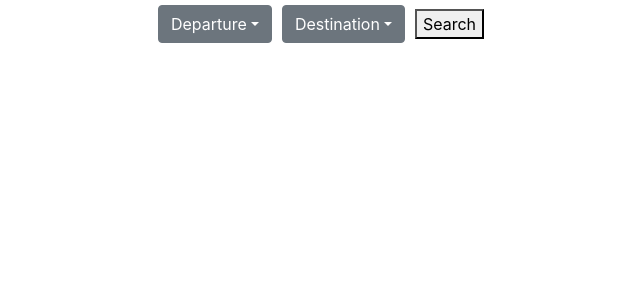
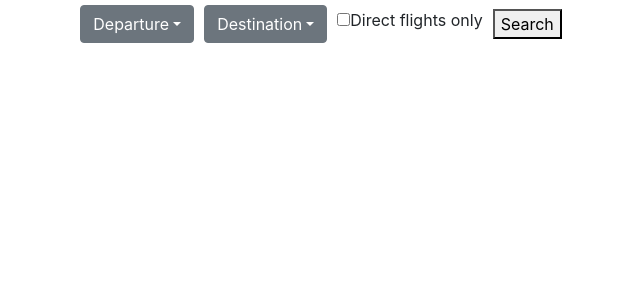
Before and after one commit to laszlovladi/Flights, a React (Create React App) app: page / in a window 1280 px wide. Shown: the top 300 px of the page, without its empty margins (319-959 px from the left). Built offline with nearby package versions, Linux system fonts and the light colour scheme.

Commit message:
added transfer column and filter

```diff
--- a/src/App.jsx
+++ b/src/App.jsx
@@ -56,7 +56,13 @@ const App = () => {
   };
 
   function searchClicked(){
-    getSearchResults();
+    if (destination !== 'Destination' && departure !== 'Departure'){
+      getSearchResults();
+    }else{
+      const red = {color: 'red'}
+      // return <h3 style={red}>"Destination" or "Departure" is not selected!</h3>
+      alert('"Destination" or "Departure" is not selected!');
+    }
   }
 
   // useEffect(()=>{
@@ -66,7 +72,7 @@ const App = () => {
   return (
     <div className="App">
       <SearchBar searchClicked={searchClicked} departure={departure} destination={destination} setDeparture={setDeparture} setDestination={setDestination}/>
-      <DisplayFlights flights={flights} display={display}/>
+      <DisplayFlights flights={flights} display={display} departure={departure} destination={destination}/>
     </div>
   );
 }
--- a/src/DisplayFlights.jsx
+++ b/src/DisplayFlights.jsx
@@ -5,7 +5,7 @@ import { Table } from 'reactstrap';
 import { Spinner } from 'reactstrap';
 
 
-export const DisplayFlights = ({flights, display}) =>{
+export const DisplayFlights = ({flights, display, destination, departure}) =>{
 
   if (display === 'empty') {
     return <></>
@@ -17,11 +17,15 @@ export const DisplayFlights = ({flights, display}) =>{
     );
   }
 
+  if(0){
+    flights = flights.filter((flight)=>{
+      return flight.route.length === 1;
+    })
+  }
 
   const rows = flights.map((flight, index) => {
     const dTime = DateTime.fromMillis(flight.dTime * 1000).toFormat('dd/MM hh:mm')
     const aTime = DateTime.fromMillis(flight.aTime * 1000).toFormat('dd/MM hh:mm')
-
       return (
         <tr key={index}>
           <td>{flight.flyFrom}</td>
@@ -29,6 +33,7 @@ export const DisplayFlights = ({flights, display}) =>{
           <td>{dTime}</td>
           <td>{aTime}</td>
           <td>{flight.price}</td>
+          <td>{flight.route.length-1}</td>
         </tr>
         // {flight}
       )
@@ -45,6 +50,7 @@ export const DisplayFlights = ({flights, display}) =>{
             <th>Time of departure</th>
             <th>Time of arrival</th>
             <th>Price</th>
+            <th>No. of stopovers</th>
           </tr>
         </thead>
         <tbody>
--- a/src/SearchBar.jsx
+++ b/src/SearchBar.jsx
@@ -48,13 +48,16 @@ export const SearchBar = ({searchClicked, departure, setDeparture, destination,
   const [dropdownOpen, setDropdownOpen] = useState(false);
   const toggle = () => setDropdownOpen(prevState => !prevState);
 
-
   return(
     <div style={menu}>
-      <DDMenu title={departure} items={departures} handle={setDeparture}/>
-      <DDMenu title={destination} items={destinations} handle={setDestination}/>
+        <DDMenu title={departure} items={departures} handle={setDeparture}/>
+        <DDMenu title={destination} items={destinations} handle={setDestination}/>
       <div style={padding}>
-      <button onClick={searchClicked}>Search</button>
+        <input type="checkbox" id="direct" value=""/>
+        <label htmlFor="diredt">Direct flights only</label>
+      </div>
+      <div style={padding}>
+        <button onClick={searchClicked}>Search</button>
       </div>
     </div>
   )
```
Lines whose indentation alone changed are shown as unchanged.
